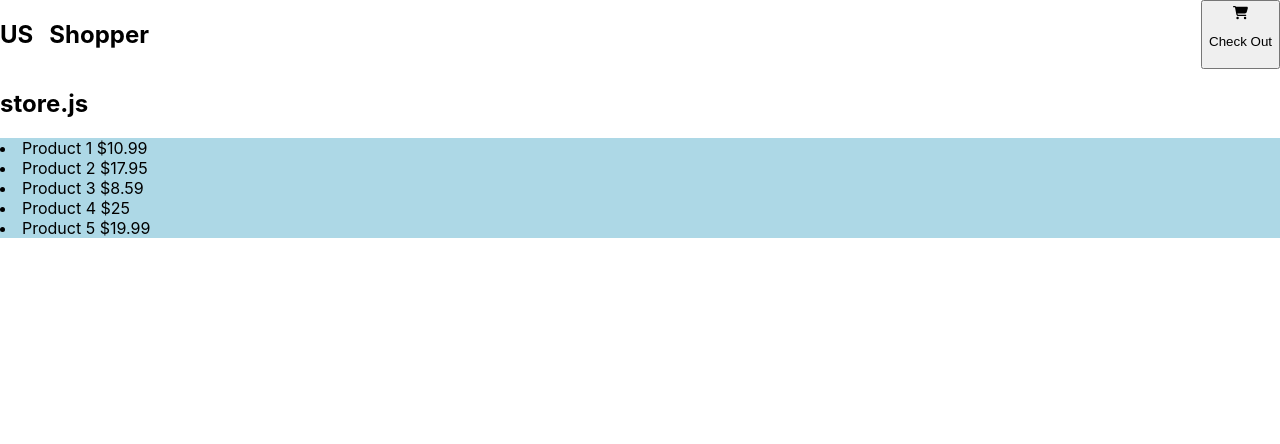
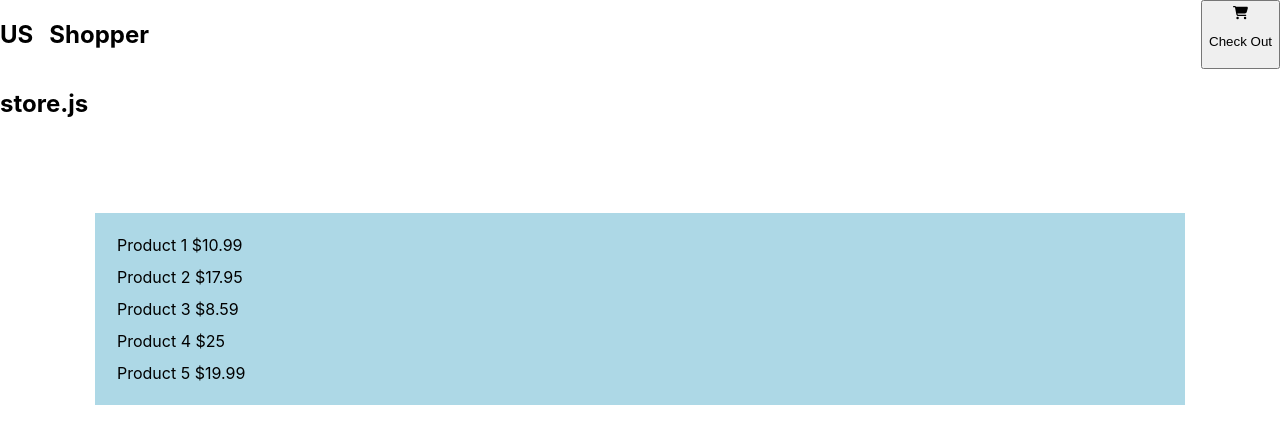
Before and after one commit to grantGCode/Shopping-Cart-application, a React (Create React App) app in the folder frontend/: page / in a window 1280 px wide. Shown: the top 444 px of the page. Built offline with nearby package versions, Linux system fonts and the light colour scheme.

Commit message:
seporate Product with margin and change <li> to <Col>

```diff
--- a/frontend/src/pages/Store.jsx
+++ b/frontend/src/pages/Store.jsx
@@ -1,7 +1,6 @@
 import Navbar from '../components/NavBar.js'
 import {products, getProductData} from '../productStore.js'
 import {Row, Col} from 'react-bootstrap'
-// import Col from 'react-bootstrap/Col'
 
 
 function store() {
@@ -9,10 +8,8 @@ function store() {
     <div>
       <Navbar />
       <h2>store.js</h2>
-        <Row style={{display: 'block', backgroundColor: 'lightBlue'}}>
-          <Col class="font-weight-bold">{products.map((products, index) => (
-              <li className='products' key={index}>{products.title}{` $${products.price}`}</li>))}
-          </Col>
+        <Row style={{display: 'block', padding:10, margin:95, backgroundColor: 'lightBlue'}}>{products.map((products, index) => (
+              <Col style={{margin:12}} className='products'  key={index}>{products.title}{` $${products.price}`}</Col>))}
         </Row>
     </div>
   )
```
